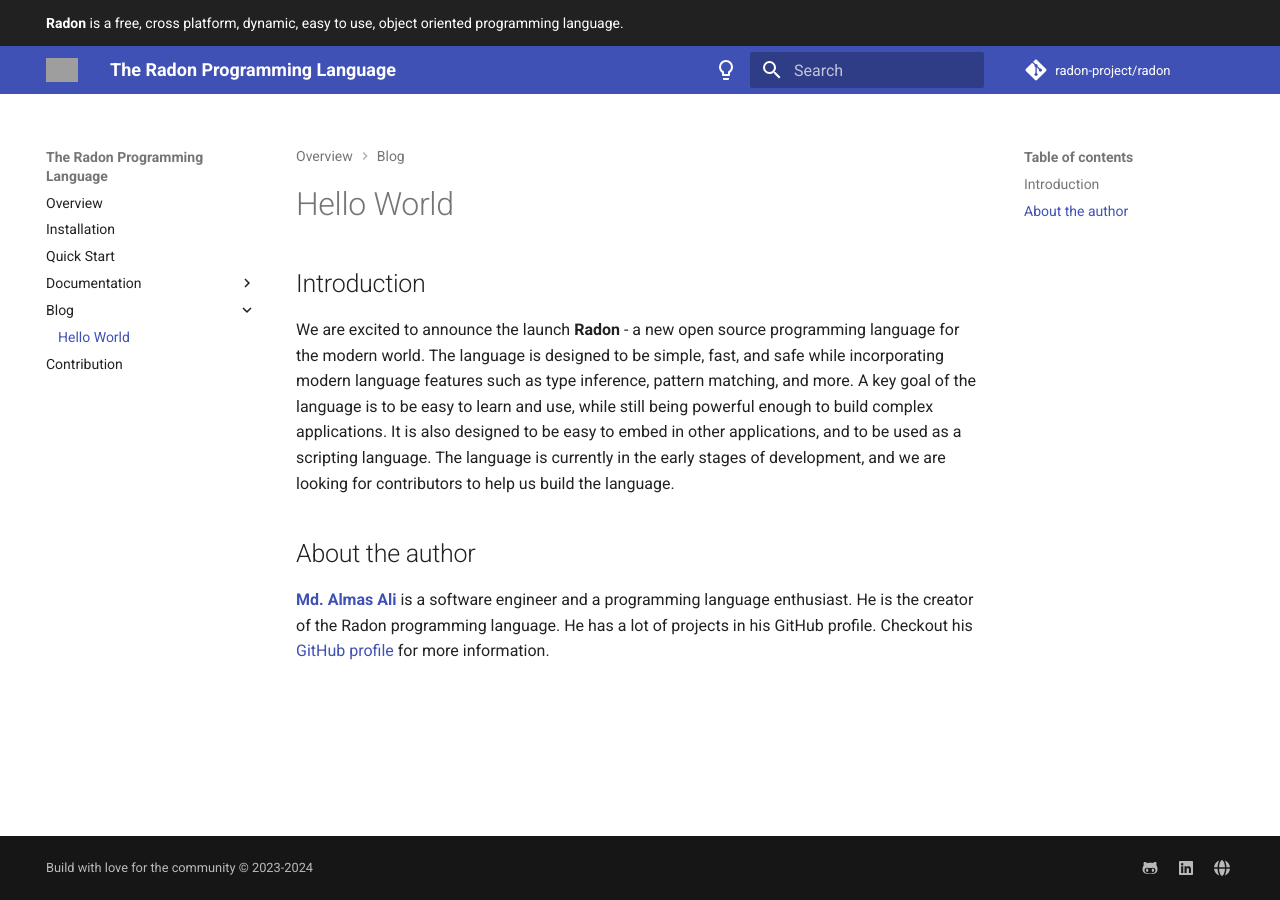
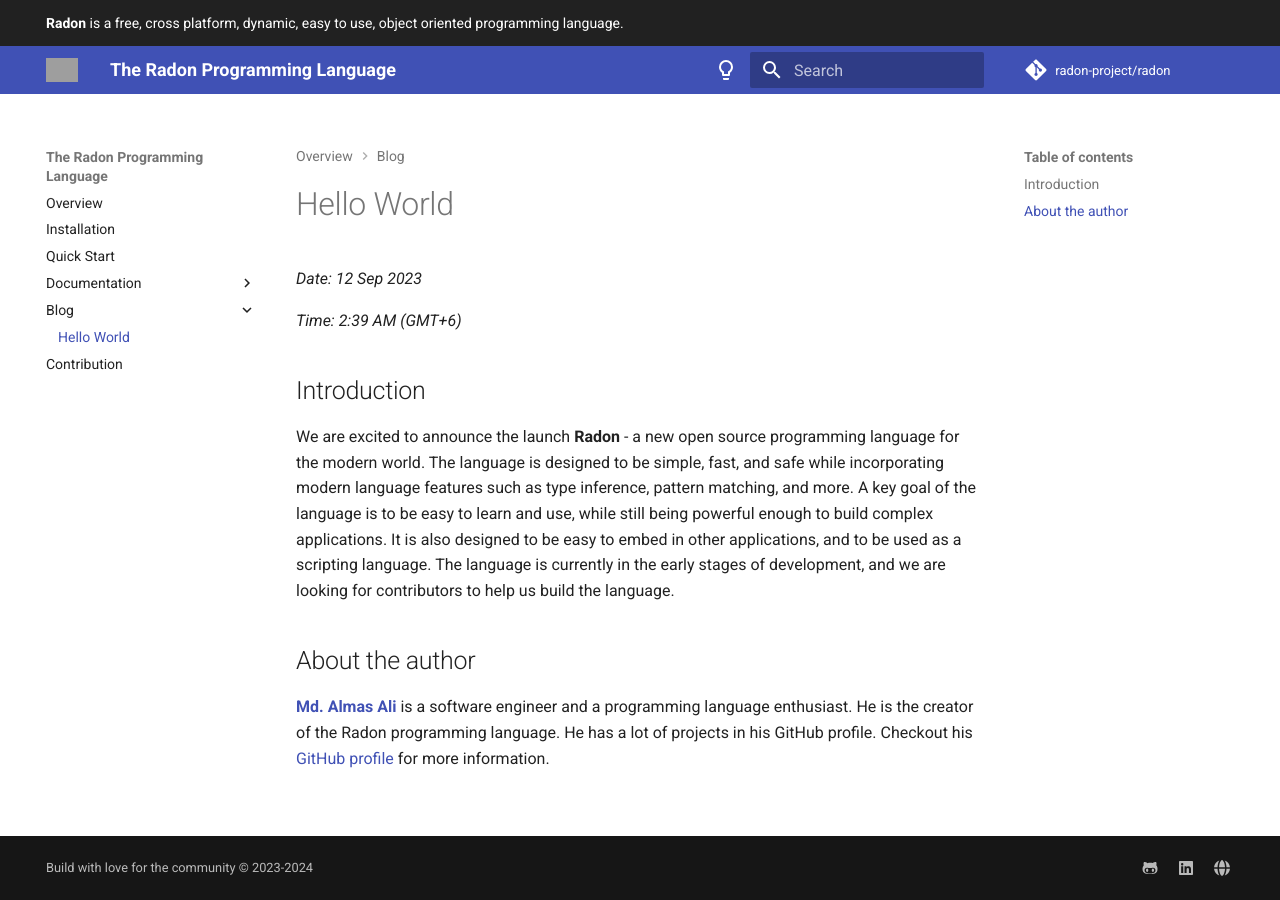
Before and after one commit to radon-project/docs, an MkDocs documentation site: the page built from docs/blog/hello-world.md, in a window 1280 px wide. Built offline with MkDocs 1.6.1 and Material for MkDocs 9.7.7, drawn with Linux system fonts in a browser that asks for light colours; comment, search, counter and statistics services are not loaded; grey boxes are pictures that could not be loaded.

Commit message:
fix: added date time in blog post.

```diff
--- a/docs/blog/hello-world.md
+++ b/docs/blog/hello-world.md
@@ -1,4 +1,8 @@
 # Hello World
+
+*Date: 12 Sep 2023*
+
+*Time: 2:39 AM (GMT+6)*
 
 ## Introduction
 
```
